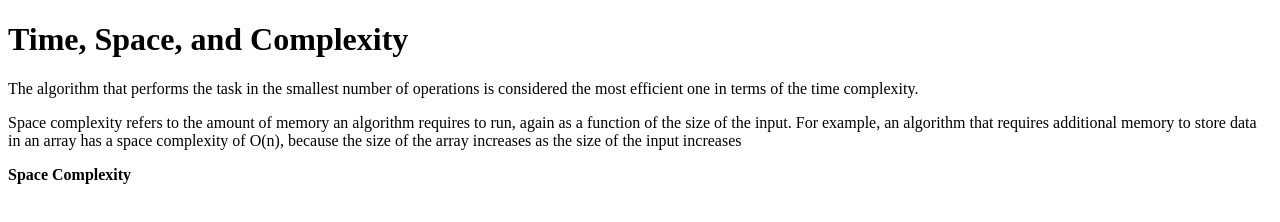
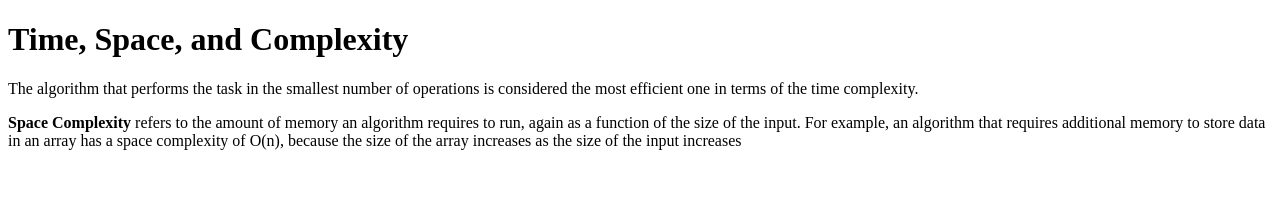
Before and after one commit to acciojob/time-and-space-complexity-VishnuThangaraj, a website: page main.html in a window 1280 px wide. Drawn offline with Linux system fonts and the light colour scheme.

Commit message:
created a submission

```diff
--- a/main.html
+++ b/main.html
@@ -10,8 +10,7 @@
 	<!-- the entire body must be written by student -->
 	<h1>Time, Space, and Complexity</h1>
 	<p>The algorithm that performs the task in the smallest number of operations is considered the most efficient one in terms of the time complexity.</p>
-	<p>Space complexity refers to the amount of memory an algorithm requires to run, again as a function of the size of the input. For example, an algorithm that requires additional memory to store data in an array has a space complexity of O(n), because the size of the array increases as the size of the input increases</p>
-	<p><b>Space Complexity</b></p>
+	<p><b>Space Complexity</b> refers to the amount of memory an algorithm requires to run, again as a function of the size of the input. For example, an algorithm that requires additional memory to store data in an array has a space complexity of O(n), because the size of the array increases as the size of the input increases</p>
     <script type="text/javascript" src="./script.js">
 </script>
 
```
